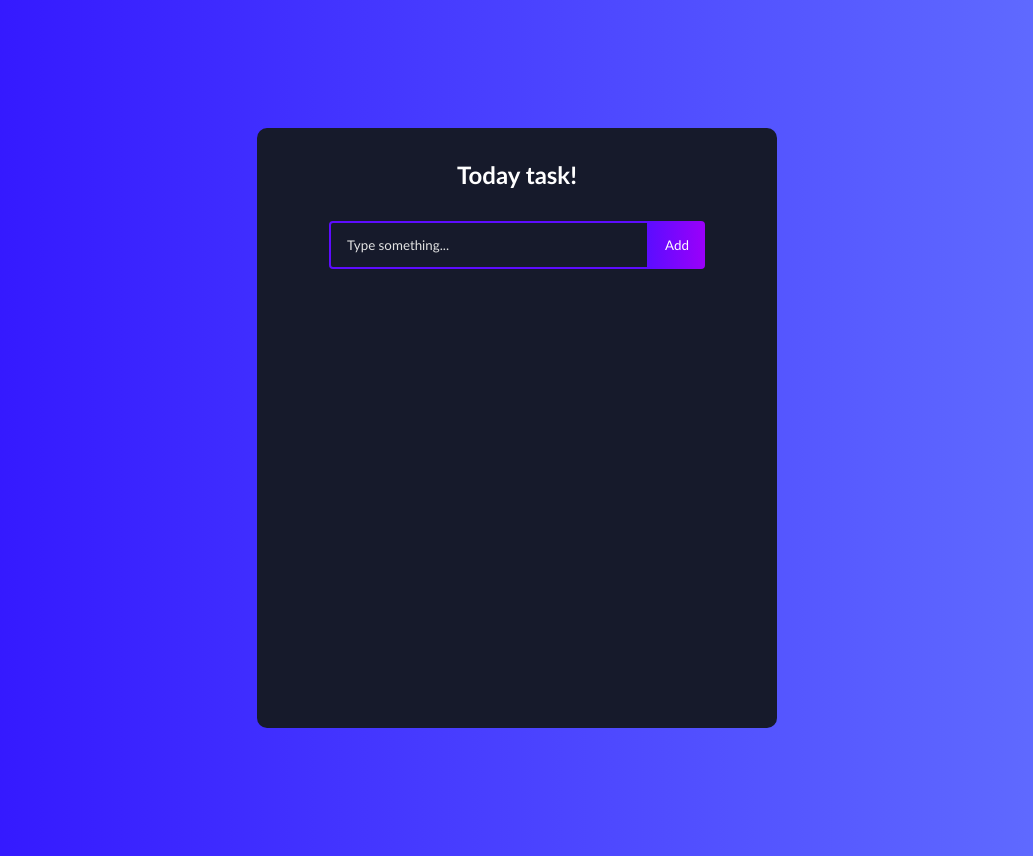
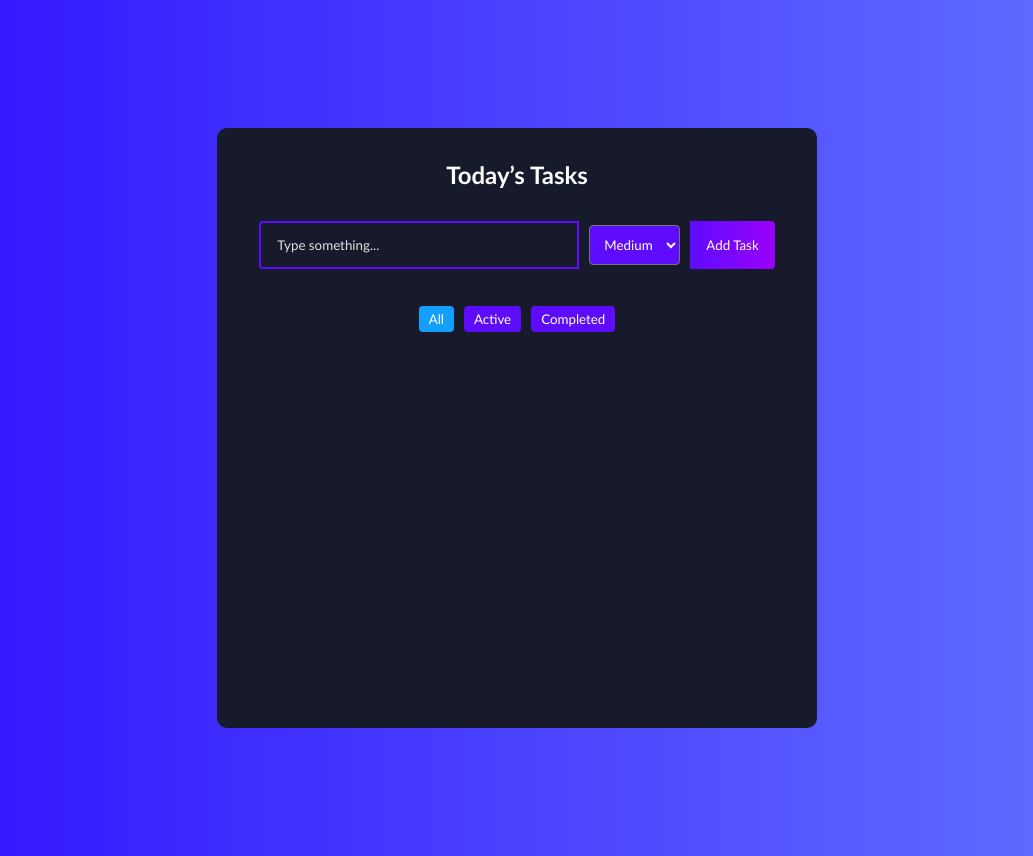
Before and after one commit to mudoker/Todo-App, a React (Vite) app: page / in a window 1280 px wide. Shown: the whole page, without its empty margins (123-1156 px from the left). Built offline with nearby package versions, Linux system fonts and the light colour scheme.

Commit message:
ref: refactor package.json and Form.jsx

```diff
--- a/package.json
+++ b/package.json
@@ -7,12 +7,14 @@
     "dev": "vite",
     "build": "vite build",
     "lint": "eslint src --ext js,jsx --report-unused-disable-directives --max-warnings 0",
-    "preview": "vite preview"
+    "preview": "vite preview",
+    "start": "vite"
   },
   "dependencies": {
     "react": "^18.3.1",
     "react-dom": "^18.2.0",
-    "react-icons": "^5.3.0"
+    "react-icons": "^5.3.0",
+    "react-transition-group": "^4.4.5"
   },
   "devDependencies": {
     "@types/react": "^18.3.12",
--- a/src/App.css
+++ b/src/App.css
@@ -13,11 +13,12 @@
         rgba(100, 115, 255, 1) 100%
     );
 }
+
 .todo-app {
     display: flex;
     flex-direction: column;
     justify-content: start;
-    width: 520px;
+    width: 600px;
     min-height: 600px;
     background: #161a2b;
     text-align: center;
@@ -83,6 +84,16 @@
     padding: 16px 22px;
 }
 
+.priority-select {
+    margin-left: 10px;
+    margin-right: 10px;
+    padding: 10px;
+    border-radius: 4px;
+    outline: none;
+    color: #fff;
+    background-color: #5d0cff;
+}
+
 .todo-container {
     display: flex;
     flex-direction: row;
@@ -100,10 +111,18 @@
         rgba(255, 118, 20, 1) 0%,
         rgba(255, 84, 17, 1) 100%
     );
-
     padding: 16px;
     border-radius: 5px;
     width: 90%;
+    transition: all 0.3s ease;
+}
+
+.todo-row.complete {
+    background: rgba(0, 255, 0, 0.1);
+}
+
+.todo-row:hover {
+    transform: scale(1.05);
 }
 
 .todo-row:nth-child(4n + 1) {
@@ -145,3 +164,57 @@
 .edit-icon {
     color: #fff;
 }
+
+/* Priority styles */
+.priority-high {
+    border-left: 4px solid red;
+}
+
+.priority-medium {
+    border-left: 4px solid orange;
+}
+
+.priority-low {
+    border-left: 4px solid green;
+}
+
+.priority-label {
+    font-size: 0.8rem;
+    margin-left: 10px;
+}
+
+.filter-buttons {
+    display: flex;
+    justify-content: center;
+    margin-bottom: 10px;
+}
+
+.filter-buttons button {
+    margin: 5px;
+    padding: 5px 10px;
+    border: none;
+    background-color: #5d0cff;
+    color: white;
+    cursor: pointer;
+    border-radius: 4px;
+    transition: background-color 0.3s ease;
+}
+
+.filter-buttons .active {
+    background-color: #149fff;
+}
+
+.undo-button {
+    background-color: #5d0cff;
+    color: white;
+    border: none;
+    padding: 10px;
+    margin-top: 10px;
+    cursor: pointer;
+    border-radius: 4px;
+    transition: background 0.2s;
+}
+
+.undo-button:hover {
+    background-color: #149fff;
+}
--- a/src/components/Form.jsx
+++ b/src/components/Form.jsx
@@ -1,30 +1,51 @@
-import { useState } from 'react'
-import '../App.css'
+import { useState } from "react";
+import "../App.css";
 
 function Form(props) {
-    const [input, setInput] = useState('');
+  const [input, setInput] = useState("");
+  const [priority, setPriority] = useState("medium"); // State for task priority
 
-    const handleChange = event => {
-        setInput(event.target.value);
-    }
+  const handleChange = (event) => {
+    setInput(event.target.value);
+  };
 
-    const handleTodoSubmit = (e) => {
-        e.preventDefault();
+  const handlePriorityChange = (event) => {
+    setPriority(event.target.value);
+  };
 
-        // eslint-disable-next-line react/prop-types
-        props.onSubmit({
-            id: Math.floor(Math.random() * 10000),
-            text: input
-        });
-        setInput('');
-    }
+  const handleTodoSubmit = (e) => {
+    e.preventDefault();
 
-    return (
-        <form className='todo-form' onSubmit={handleTodoSubmit}>
-            <input type='text' placeholder='Type something...' value={input} name='task' onChange={handleChange} className='todo-input'/>
-            <button className='todo-button'>Add</button>
-        </form>
-    )
+    props.onSubmit({
+      id: Math.floor(Math.random() * 10000),
+      text: input,
+      priority,
+    });
+    setInput("");
+  };
+
+  return (
+    <form className="todo-form" onSubmit={handleTodoSubmit}>
+      <input
+        type="text"
+        placeholder="Type something..."
+        value={input}
+        name="task"
+        onChange={handleChange}
+        className="todo-input"
+      />
+      <select
+        value={priority}
+        onChange={handlePriorityChange}
+        className="priority-select"
+      >
+        <option value="high">High</option>
+        <option value="medium">Medium</option>
+        <option value="low">Low</option>
+      </select>
+      <button className="todo-button">Add Task</button>
+    </form>
+  );
 }
 
-export default Form
+export default Form;
--- a/src/components/TodoList.jsx
+++ b/src/components/TodoList.jsx
@@ -1,103 +1,140 @@
-import React, { useState, useContext, useMemo } from 'react'
-import Form from './Form'
-import { RiCloseCircleLine } from 'react-icons/ri'
-import { TiEdit } from 'react-icons/ti'
-import '../App.css'
-const TodosContext = React.createContext([])
+import React, { useState, useEffect, useContext, useMemo } from "react";
+import Form from "./Form";
+import { RiCloseCircleLine } from "react-icons/ri";
+import { TiEdit } from "react-icons/ti";
+import "../App.css";
+import { CSSTransition, TransitionGroup } from "react-transition-group"; // For animations
+
+const TodosContext = React.createContext([]);
 
 function TodoList() {
-    const [todos, setTodo] = useState([]);
+  const [todos, setTodo] = useState(() => {
+    // Load from localStorage on initial render
+    const storedTodos = localStorage.getItem("todos");
+    return storedTodos ? JSON.parse(storedTodos) : [];
+  });
+  const [filter, setFilter] = useState("all");
+  const [lastDeletedTodo, setLastDeletedTodo] = useState(null); // For undo functionality
 
-    const addTodo = todo => {
+  useEffect(() => {
+    // Save todos to localStorage whenever it changes
+    localStorage.setItem("todos", JSON.stringify(todos));
+  }, [todos]);
 
-        // eliminate empty spaces
-        if (!todo.text || /^\s*$/.test(todo.text)) {
-            return;
+  const addTodo = (todo) => {
+    if (!todo.text || /^\s*$/.test(todo.text)) return;
+    const newTodos = [todo, ...todos];
+    setTodo(newTodos);
+  };
+
+  const removeTodo = (id) => {
+    const removedTodo = todos.find((todo) => todo.id === id);
+    setLastDeletedTodo(removedTodo); // Store the last deleted todo
+    const removeArr = todos.filter((todo) => todo.id !== id);
+    setTodo(removeArr);
+  };
+
+  const undoRemoveTodo = () => {
+    if (lastDeletedTodo) {
+      setTodo([lastDeletedTodo, ...todos]);
+      setLastDeletedTodo(null);
     }
-
-        const newTodos = [todo, ...todos];
-
-        setTodo(newTodos);
-    }
-
-    const removeTodo = id => {
-        const removeArr = [...todos].filter(todo => todo.id !== id)
-        setTodo(removeArr);
-    }
+  };
 
   const updateTodo = (todoId, newValue) => {
-        // eliminate empty spaces
-        if (!newValue.text || /^\s*$/.test(newValue.text)) {
-            return;
-        }
+    if (!newValue.text || /^\s*$/.test(newValue.text)) return;
+    setTodo((prev) =>
+      prev.map((item) => (item.id === todoId ? newValue : item))
+    );
+  };
 
-        setTodo(prev => prev.map(item => (item.id === todoId ? newValue : item)))
-    }
+  const completeTodo = (id) => {
+    const updatedTodos = todos.map((todo) => {
+      if (todo.id === id) todo.isComplete = !todo.isComplete;
+      return todo;
+    });
+    setTodo(updatedTodos);
+  };
 
-    const completeTodo = id => {
-        let updatedTodos = todos.map(todo => {
-            if (todo.id === id) {
-                todo.isComplete = !todo.isComplete
-                console.log("trigger");
-            }
-            return todo
-        })
-        setTodo(updatedTodos);
-    }
+  const filteredTodos = todos.filter((todo) => {
+    if (filter === "completed") return todo.isComplete;
+    if (filter === "active") return !todo.isComplete;
+    return true; // 'all' filter
+  });
 
   return (
-        <div className='todo-app'>
-            <h1> Today task!</h1>
-            <Form onSubmit={addTodo} className='todo-form' />
-            <TodosContext.Provider value={todos}>
-                <Todo todos={todos} completeTodo={completeTodo} removeTodo={removeTodo} updateTodo={updateTodo} />
+    <div className="todo-app">
+      <h1>Today’s Tasks</h1>
+      <Form onSubmit={addTodo} />
+      <div className="filter-buttons">
+        <button
+          onClick={() => setFilter("all")}
+          className={filter === "all" ? "active" : ""}
+        >
+          All
+        </button>
+        <button
+          onClick={() => setFilter("active")}
+          className={filter === "active" ? "active" : ""}
+        >
+          Active
+        </button>
+        <button
+          onClick={() => setFilter("completed")}
+          className={filter === "completed" ? "active" : ""}
+        >
+          Completed
+        </button>
+      </div>
+      <TodosContext.Provider value={filteredTodos}>
+        <TransitionGroup className="todo-list">
+          {filteredTodos.map((todo, index) => (
+            <CSSTransition key={todo.id} timeout={500} classNames="todo">
+              <Todo
+                key={index}
+                todo={todo}
+                completeTodo={completeTodo}
+                removeTodo={removeTodo}
+                updateTodo={updateTodo}
+              />
+            </CSSTransition>
+          ))}
+        </TransitionGroup>
       </TodosContext.Provider>
+      {lastDeletedTodo && (
+        <button onClick={undoRemoveTodo} className="undo-button">
+          Undo Last Delete
+        </button>
+      )}
     </div>
   );
 }
 
-function Todo(
-    // eslint-disable-next-line react/prop-types
-    { completeTodo, removeTodo, updateTodo }) {
-    const [edit, setEdit] = useState({
-        id: null,
-        value: ''
-    })
+function Todo({ todo, completeTodo, removeTodo, updateTodo }) {
+  const [edit, setEdit] = useState({ id: null, value: "" });
 
-    const todosFromContext = useContext(TodosContext)
+  const submitUpdate = (value) => {
+    updateTodo(edit.id, value);
+    setEdit({ id: null, value: "" });
+  };
 
-    const newTodos = useMemo(() => {
-        return todosFromContext.map(todo => {
-            return {
-                id: todo.id,
-                text: todo.text,
-                isComplete: todo.isComplete || false
-            };
-        });
-    }, [todosFromContext])
+  if (edit.id) return <Form edit={edit} onSubmit={submitUpdate} />;
 
-    const submitUpdate = value => {
-        updateTodo(edit.id, value)
-        setEdit({
-            id: null,
-            value: ''
-        })
-
-    }
-    if (edit.id) {
-        return <Form edit={edit} onSubmit={submitUpdate} />
-    }
   return (
-        <div>
-            {newTodos.map((todo, index) => (
-                <div className={todo.isComplete ? 'todo-row complete' : 'todo-row'} key={index}>
-                    <div key={todo.id} onClick={() => completeTodo(todo.id)}> {todo.text} </div>
-                    <div className='icons'>
-                        <RiCloseCircleLine onClick={() => removeTodo(todo.id)} className='delete-icon' />
-                        <TiEdit onClick={() => setEdit({ id: todo.id, value: todo.text })} className='edit-icon' />
+    <div className={todo.isComplete ? "todo-row complete" : "todo-row"}>
+      <div key={todo.id} onClick={() => completeTodo(todo.id)}>
+        {todo.text}
       </div>
+      <div className="icons">
+        <RiCloseCircleLine
+          onClick={() => removeTodo(todo.id)}
+          className="delete-icon"
+        />
+        <TiEdit
+          onClick={() => setEdit({ id: todo.id, value: todo.text })}
+          className="edit-icon"
+        />
       </div>
-            ))}
     </div>
   );
 }
```
Also changed, not shown: 1 other file (tests, documents, lock files or other folders). Lines whose indentation alone changed are shown as unchanged.
